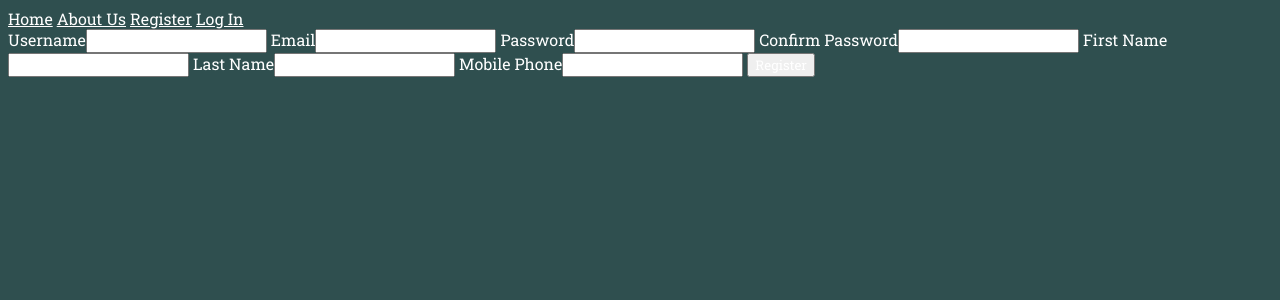
After one commit to bw5io/flask-blog, a Flask app: page /register in a window 1280 px wide. The commit adds this page. Shown: the top 300 px of the page. Run offline with Flask 2, Linux system fonts and the light colour scheme.

Commit message:
Wk 2 Exercise

```diff
--- /dev/null
+++ b/blog/forms.py
@@ -0,0 +1,18 @@
+from flask_wtf import FlaskForm
+from wtforms import StringField, PasswordField, SubmitField
+from wtforms.validators import DataRequired, Length, Email, EqualTo, ValidationError, Regexp
+
+class RegistrationForm(FlaskForm):
+    username = StringField('Username', validators=[DataRequired(), Length(min=3, max=15)])
+    email = StringField('Email', validators=[DataRequired(), Email()])
+    password = PasswordField('Password', validators=[DataRequired()])
+    confirm_password=PasswordField('Confirm Password', validators=[DataRequired(),EqualTo('Password')])
+    first_name = StringField('First Name', validators=[DataRequired()])
+    last_name = StringField('Last Name', validators=[DataRequired()])
+    mobile_phone = StringField('Mobile Phone')
+    submit=SubmitField('Register')
+
+class LoginForm(FlaskForm):
+    email = StringField('Email', validators=[DataRequired(), Email()])
+    password = PasswordField('Password', validators=[DataRequired()])
+    submit = SubmitField('Login')
--- a/blog/routes.py
+++ b/blog/routes.py
@@ -1,6 +1,9 @@
 from flask import render_template, url_for
-from blog import app
+from blog import app, db
 from blog.models import User, Post
+from flask import request, redirect
+from blog.forms import RegistrationForm, LoginForm
+from flask_login import login_user, logout_user, current_user
 
 @app.route("/")
 @app.route("/home")
@@ -16,3 +19,32 @@ def about():
 def post(post_id):
     post=Post.query.get_or_404(post_id)
     return render_template('post.html',title=post.title, post=post)
+
+@app.route("/register", methods=['GET','POST'])
+def register():
+    form=RegistrationForm()
+    if request.method=='POST':
+        user=User(username=form.username.data,email=form.email.data,password=form.password.data,first_name=form.first_name.data,last_name=form.last_name.data,mobile_phone=form.mobile_phone.data)
+        db.session.add(user)
+        db.session.commit()
+        return redirect(url_for('register_complete'))
+    return render_template('register.html', title='Register', form=form)
+
+@app.route("/register_complete")
+def register_complete():
+    return render_template('register_complete.html', title='Congratulations!')
+
+@app.route("/login", methods=['GET','POST'])
+def login():
+    form=LoginForm()
+    if request.method == 'POST':
+        user = User.query.filter_by(email=form.email.data).first()
+        if user is not None and user.verify_password(form.password.data):
+            login_user(user)
+            return redirect(url_for('home'))
+    return render_template('login.html', title='Login', form=form)
+
+@app.route("/logout")
+def logout():
+    logout_user()
+    return redirect(url_for('home'))
--- a/blog/templates/layout.html
+++ b/blog/templates/layout.html
@@ -11,6 +11,13 @@
         <div id="header">
             <a href="{{url_for('home')}}">Home</a>
             <a href="{{url_for('about')}}">About Us</a>
+        {%if current_user.is_authenticated%}
+            <span>{{current_user.username}}</span>
+            <a href="{{url_for('logout')}}">Log Out</a>
+        {%else%}
+            <a href="{{ url_for('register') }}">Register</a>
+            <a href="{{ url_for('login') }}">Log In</a>
+        {%endif%}
         </div>
         <div id="content">
             {% block content %} {% endblock %}
--- /dev/null
+++ b/blog/templates/register.html
@@ -0,0 +1,16 @@
+{% extends "layout.html" %}
+{% block content %}
+
+<form action="" method="post">
+    {{form.csrf_token}}
+    {{form.username.label}}{{form.username}}
+    {{form.email.label}}{{form.email}}
+    {{form.password.label}}{{form.password}}
+    {{form.confirm_password.label}}{{form.confirm_password}}
+    {{form.first_name.label}}{{form.first_name}}
+    {{form.last_name.label}}{{form.last_name}}
+    {{form.mobile_phone.label}}{{form.mobile_phone}}
+    <input type="submit" value="Register">
+</form>
+
+{% endblock content %}
--- a/req.txt
+++ b/requirements.txt
@@ -10,3 +10,5 @@ Werkzeug==1.0.1
 Flask-Login
 Flask-WTF
 WTForms
+email_validator
+gunicorn
```
Also changed, not shown: blog/models.py (+24 -1 lines), blog/templates/login.html (added, +10 -0 lines), blog/templates/register_complete.html (added, +7 -0 lines), 1 other file.
